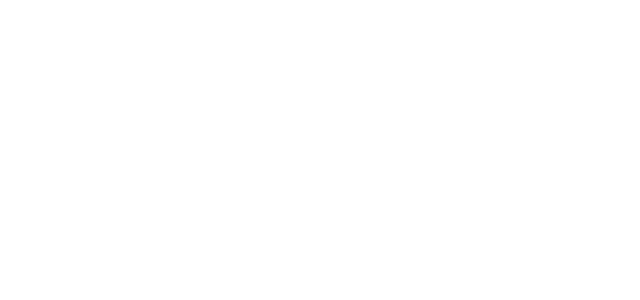
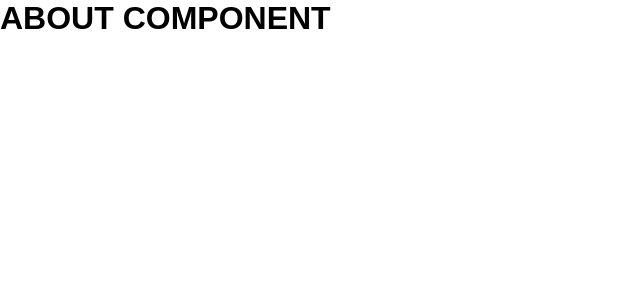
Before and after one commit to marcusviniciusmo/My_Portfolio__, a React (Vite) app in the folder frontend/: page /about in a window 1280 px wide. Before the commit this address had no page. Shown: the top 300 px of the page, without its empty margins (0-640 px from the left). Built offline with nearby package versions, Linux system fonts and the light colour scheme.

Commit message:
About component created

```diff
--- /dev/null
+++ b/frontend/src/components/About/index.tsx
@@ -0,0 +1,7 @@
+export function About() {
+  return (
+    <>
+      <h1>ABOUT COMPONENT</h1>
+    </>
+  );
+}
--- a/frontend/src/routes/Router.tsx
+++ b/frontend/src/routes/Router.tsx
@@ -1,10 +1,12 @@
 import { Routes, Route } from 'react-router-dom';
 import { Home } from '../views/Home';
+import { About } from '../components/About';
 
 export function Router() {
   return (
     <Routes>
       <Route path="/" element={<Home />} />
+      <Route path="/about" element={<About />} />
     </Routes>
   );
 }
```
